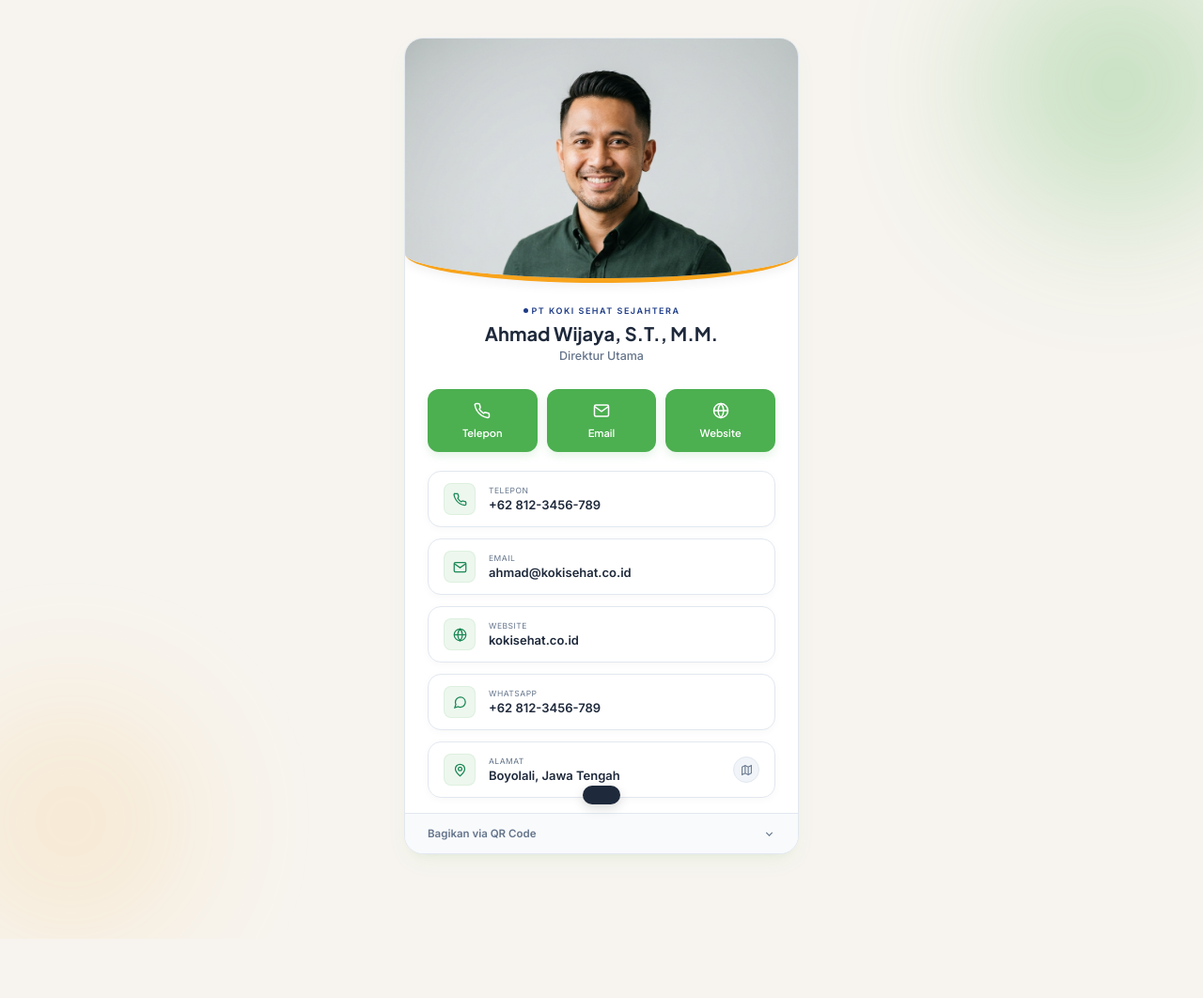
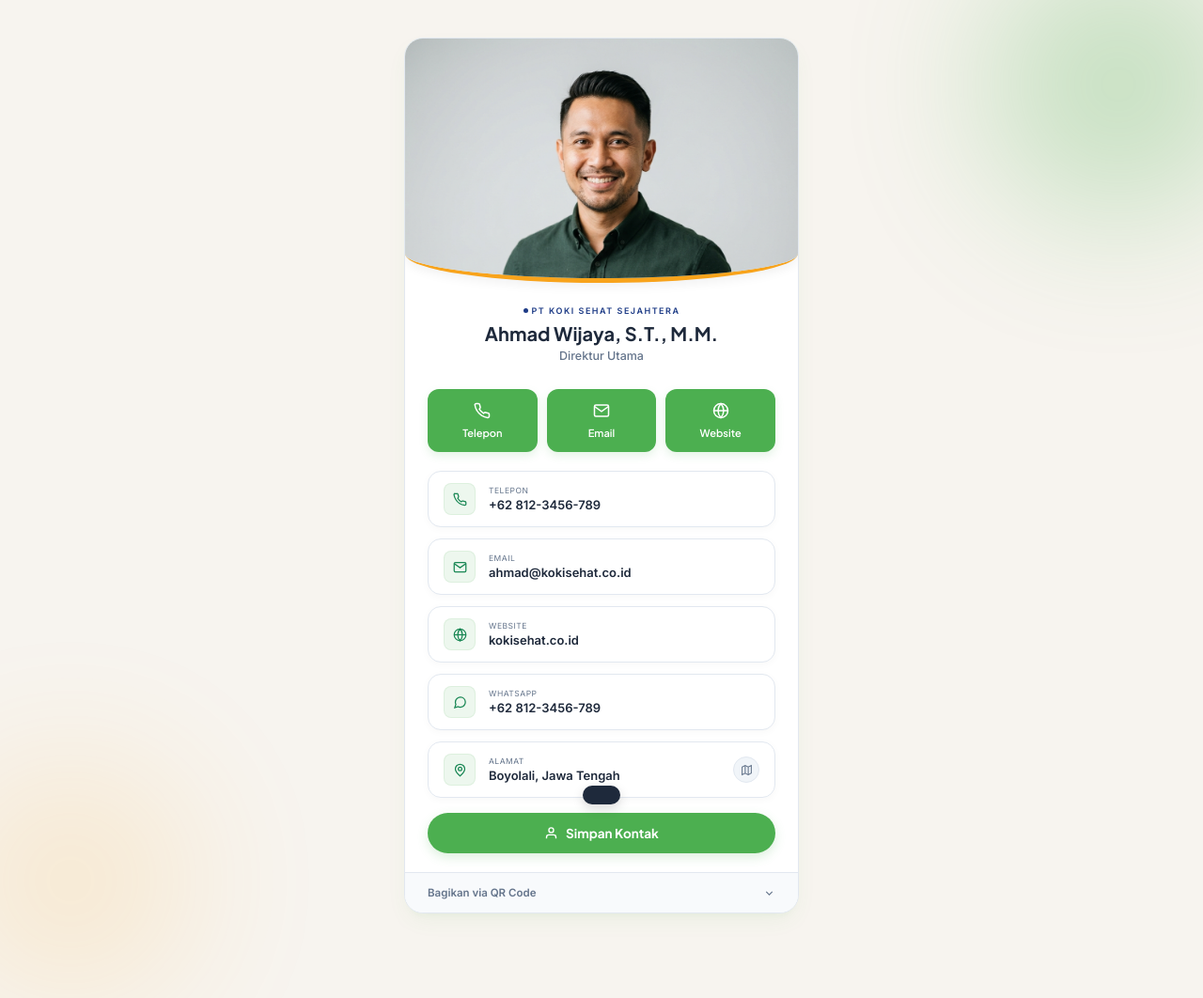
Before and after one commit to muhasfi/profile, a plain HTML site: page index.html in a window 1280 px wide. Shown: the top 1062 px of the page at 94% size. Before the commit the page ends 999 px from the top, so only its background shows below. Drawn offline with Linux system fonts and the light colour scheme.

Commit message:
tambah add kontak

```diff
--- a/index.html
+++ b/index.html
@@ -178,6 +178,17 @@
 
     </div>
 
+    <!-- Tombol Simpan Kontak -->
+    <div class="save-action-container">
+      <button class="btn-save-float" onclick="saveContact()">
+        <svg viewBox="0 0 24 24" aria-hidden="true">
+          <path d="M20 21v-2a4 4 0 0 0-4-4H8a4 4 0 0 0-4 4v2"/>
+          <circle cx="12" cy="7" r="4"/>
+        </svg>
+        Simpan Kontak
+      </button>
+    </div>
+
     <!-- QR Code (Collapsible) -->
     <div class="qr-section">
       <button class="qr-toggle-btn" onclick="toggleQrCode()" aria-expanded="false" aria-controls="qrDrawer">
--- a/script.js
+++ b/script.js
@@ -179,6 +179,25 @@ function toggleQrCode() {
 }
 
 /**
+ * Download vCard ke perangkat.
+ */
+function saveContact() {
+  if (!vcardText) return;
+
+  const blob = new Blob([vcardText], { type: 'text/vcard;charset=utf-8' });
+  const url  = URL.createObjectURL(blob);
+  const a    = document.createElement('a');
+  a.href     = url;
+  a.download = `${contactName.replace(/\s+/g, '_')}.vcf`;
+  document.body.appendChild(a);
+  a.click();
+  document.body.removeChild(a);
+  URL.revokeObjectURL(url);
+
+  showToast('Kontak berhasil disimpan ✓');
+}
+
+/**
  * Toast notifikasi singkat.
  * @param {string} msg
  */
```
